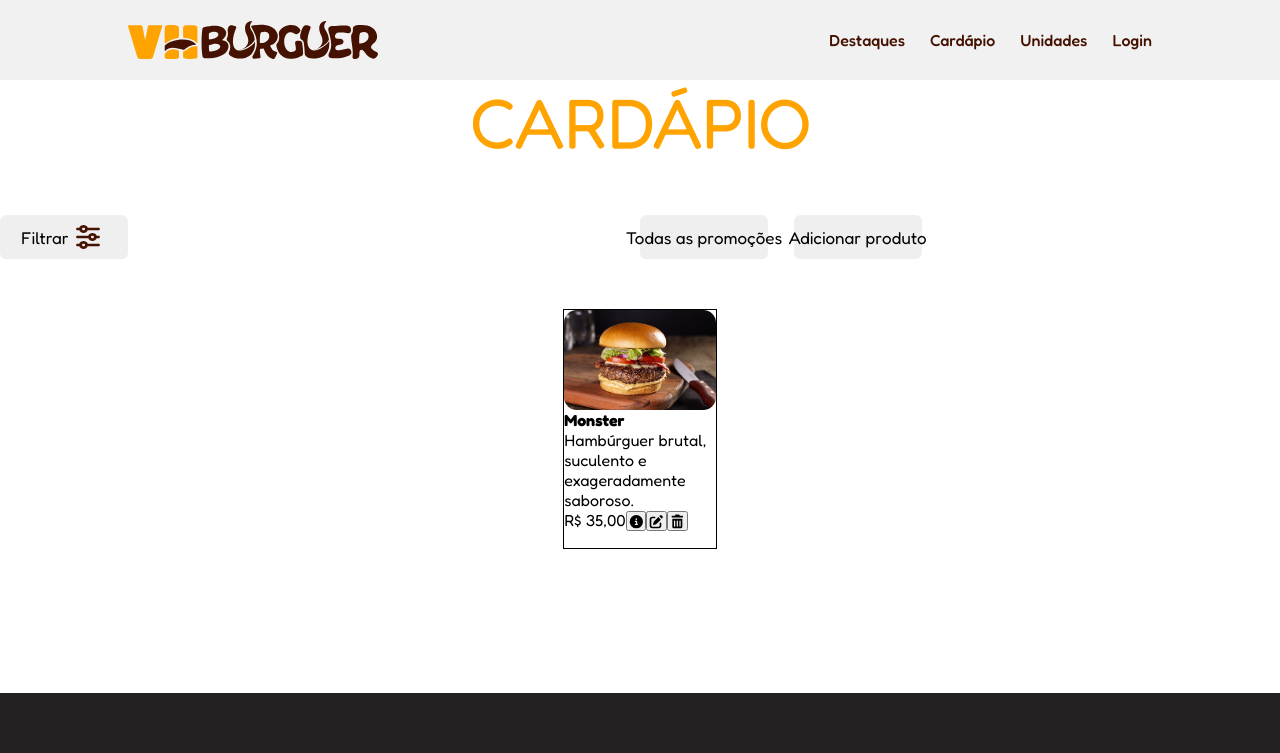
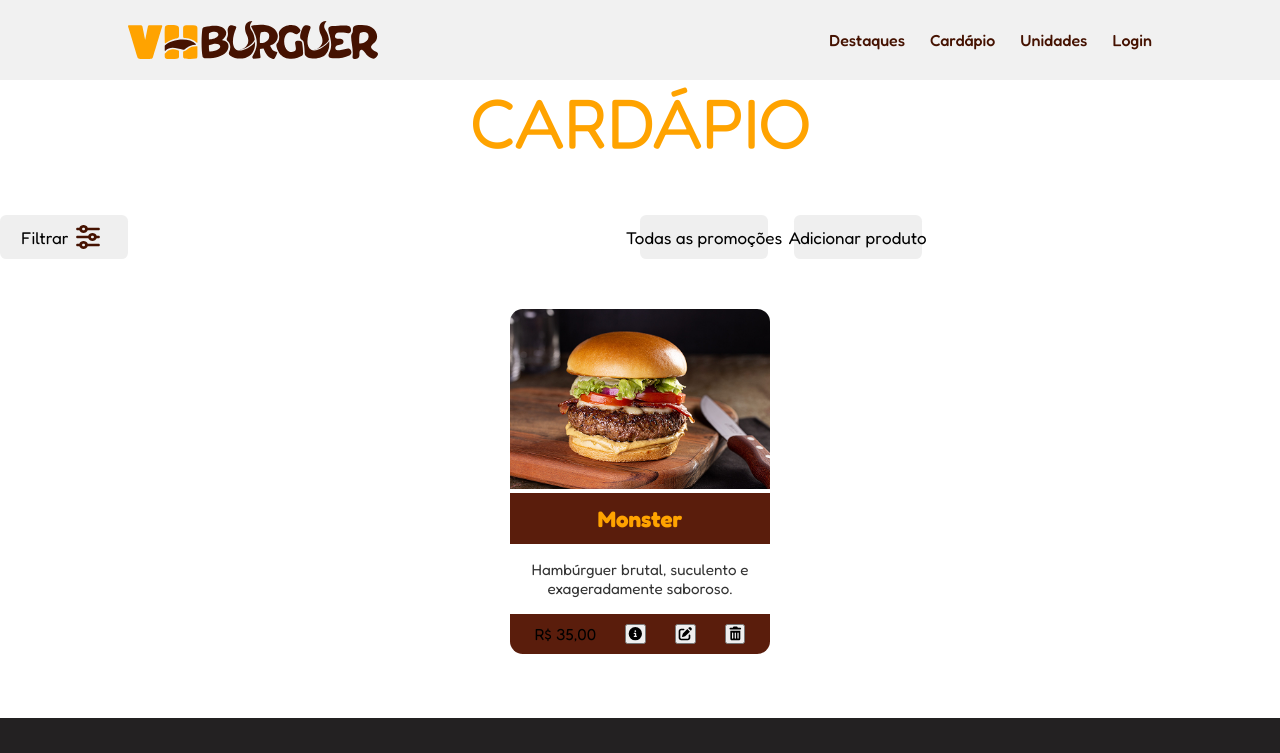
Before and after one commit to nicollasOR/react-nextjs-study, a Next.js app in the folder nextjs/vh-burguer/: page /home in a window 1280 px wide. Shown: the top 753 px of the page. Built offline with nearby package versions, Linux system fonts and the light colour scheme.

Commit message:
♻️'  feat: refactor cardProduto.css ♻️'

```diff
--- a/nextjs/vh-burguer/src/components/card-produto/cardProduto.module.css
+++ b/nextjs/vh-burguer/src/components/card-produto/cardProduto.module.css
@@ -1,4 +1,4 @@
-
+/*
 .lista_cardapios{
     display: flex;
     flex-direction: column;
@@ -12,4 +12,78 @@
 
 #ex_card{
 border-radius: 1vw;
+} */
+
+
+ .lista_cardapios {
+    list-style: none;
+    width: 260px;
+    border-radius: 1vw;
+    overflow: hidden;
+    background-color: var(--fundo-branco)
+    /* box-shadow: 0 4px 12px rgba(0,0,0,0.15); */
+    /* font-family: Arial, sans-serif; */
 }
+
+/* Imagem */
+.ex_card {
+    width: 100%;
+    height: 180px;
+    object-fit: cover;
+}
+
+/* Nome */
+.lista_cardapios h4 {
+    background-color: #5a1d0c;
+    color: var(--laranja-destaque);
+    text-align: center;
+    padding: 12px;
+    margin: 0;
+    font-size: 1.4rem;
+}
+
+/* Descrição */
+.lista_cardapios p {
+    padding: 16px;
+    margin: 0;
+    text-align: center;
+    color: #333;
+    font-size: 0.95rem;
+}
+
+/* Área de botões */
+.botoes {
+    background-color: #5a1d0c;
+    display: flex;
+    align-items: center;
+    justify-content: space-around;
+    padding: 10px;
+}
+
+/* Preço */
+#botoes span {
+    color: var(--laranja-destaque);
+    font-weight: bold;
+    font-size: 1.2rem;
+}
+
+/* Botões */
+#botoes button {
+    background: transparent;
+    border: none;
+    cursor: pointer;
+    color: white;
+    font-size: 1.1rem;
+    transition: transform 0.2s ease, color 0.2s ease;
+}
+
+/* Ícones */
+.icone_botao {
+    pointer-events: none;
+}
+
+/* Hover efeito */
+#botoes button:hover {
+    transform: scale(1.1);
+    color: var(--laranja-destaque);
+}
--- a/nextjs/vh-burguer/src/components/card-produto/card_produto.tsx
+++ b/nextjs/vh-burguer/src/components/card-produto/card_produto.tsx
@@ -8,10 +8,10 @@ import { faCircleInfo, faTrashCan, faPenToSquare } from '@fortawesome/free-solid
 const CardProduto = () => {
     return(
                 <li className={style.lista_cardapios}>
-                    <img src="../imgs/hamburguerExemplo.png" id={style.ex_card} alt="" />
+                    <img src="../imgs/hamburguerExemplo.png" className={style.ex_card} alt="" />
                     <h4>Monster</h4>
                     <p>Hambúrguer brutal, suculento e exageradamente saboroso.</p>
-                    <div id={style.botoes}>
+                    <div className={style.botoes}>
                         <span>R$ 35,00</span>
                         <button><FontAwesomeIcon icon={faCircleInfo} className={style.icone_botao} /></button>
                         <button><FontAwesomeIcon icon={faPenToSquare} className={style.icone_botao}/></button>
```
Also changed, not shown: 1 other file (tests, documents, lock files or other folders).
